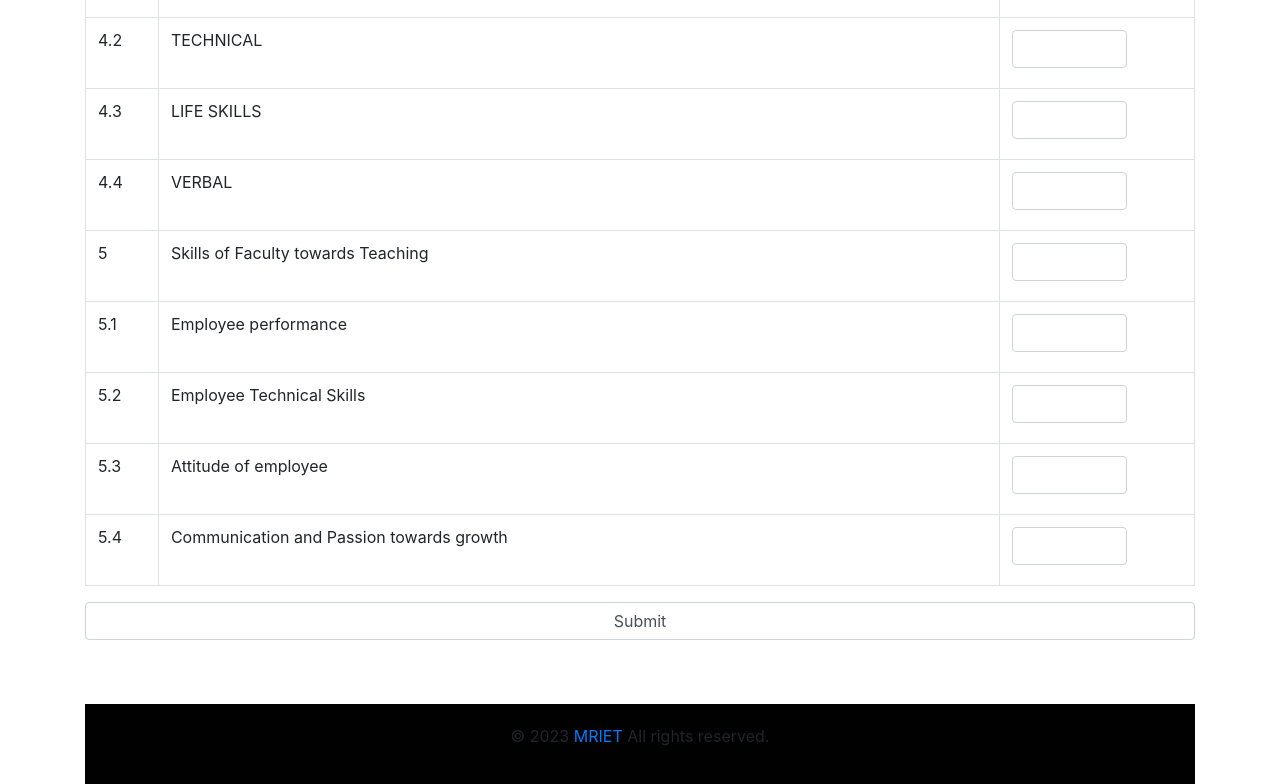
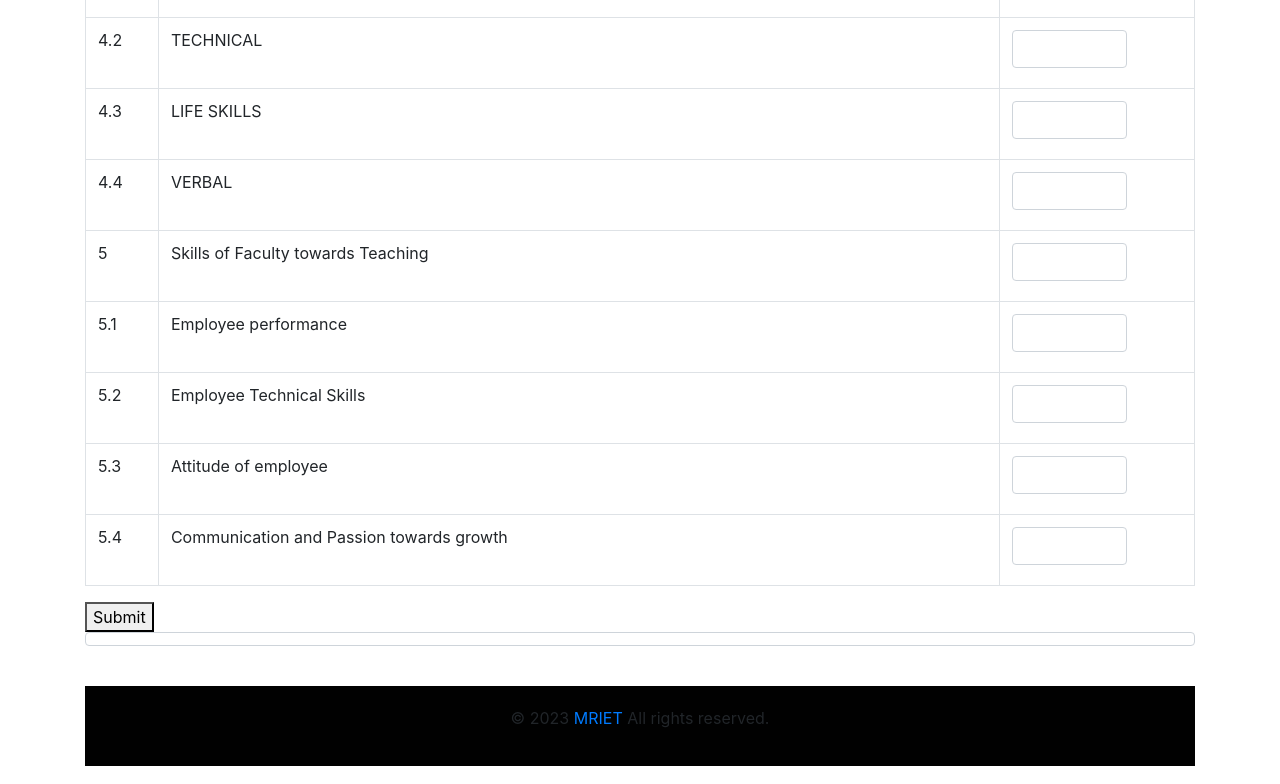
Before and after one commit to Himanshuhi/feedback_form, a plain HTML site: page student.html in a window 1280 px wide. Shown: the part 762-1546 px from the top of the page. Drawn offline with nearby package versions, Linux system fonts and the light colour scheme.

Commit message:
Update student.html

```diff
--- a/student.html
+++ b/student.html
@@ -233,9 +233,10 @@
                 </table>
 
 
-                <input type="submit" class="form-control" fdprocessedid="galca4" >
+                <button type="submit" onclick="showSuccessMessage()" align="center">Submit</button>
                 <br>
-                <span id="Success"></span><br>
+                <span class="form-control" id="Success" bgcolor="black"></span><br>
+
             </form>
 
         </div>
@@ -263,6 +264,9 @@
             })
             .catch(error => console.error('Error!', error.message))
         })
+        function showSuccessMessage() {
+        alert("Success! Your form has been submitted.");
+    }
       </script>
     <!-- Optional JavaScript -->
     <!-- jQuery first, then Popper.js, then Bootstrap JS -->
```
